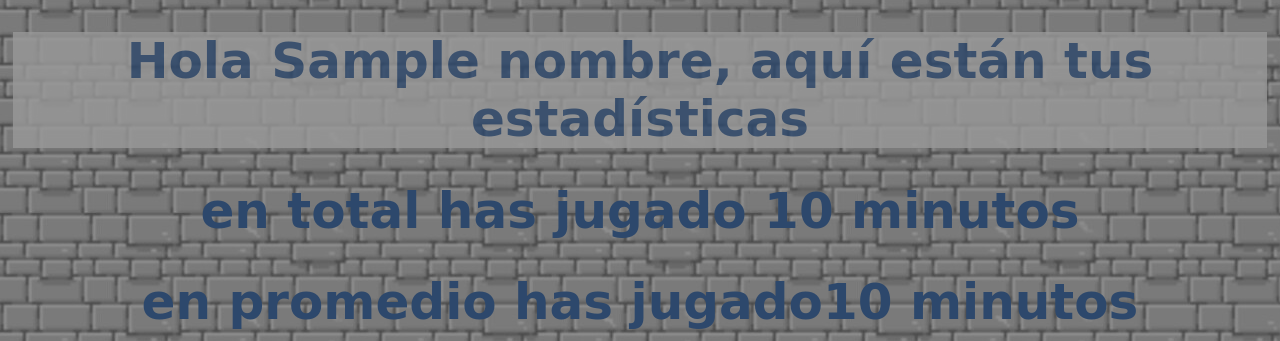
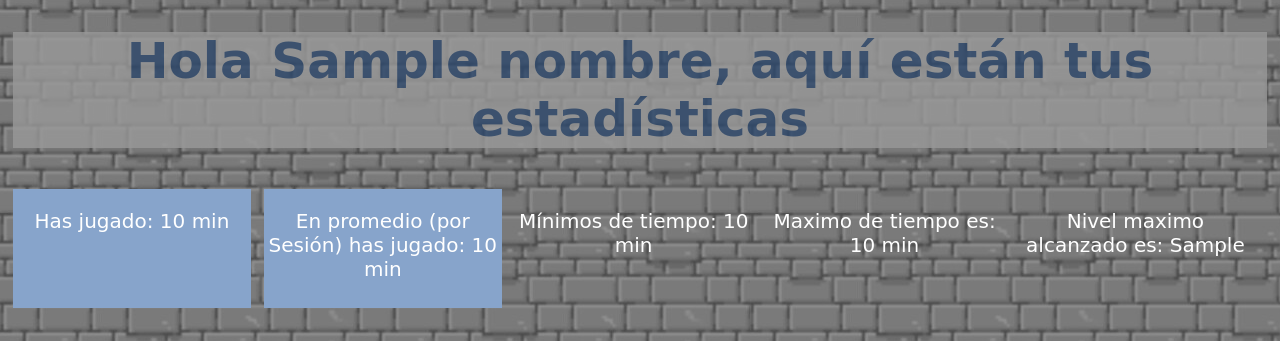
Before and after one commit to llFCAxelentell/WebSTEM, a Django app: template templates/mi_estadistica.html in a window 1280 px wide. Shown: the part 246-587 px from the top of the page. Run offline with Django 3.2, Linux system fonts and the light colour scheme; the template is opened without the code that fills it: most values are stand-ins (such as "Sample title", 1, 10 or a date in 2020); some libraries are stand-ins or nearby versions.

Commit message:
Update mi_estadistica.html

```diff
--- a/templates/mi_estadistica.html
+++ b/templates/mi_estadistica.html
@@ -35,11 +35,14 @@
 
 
     <h1 class = "a">Hola {{nombre}}, aquí están tus estadísticas </h1>
-    <h1>en total has jugado {{tiempoTot}} minutos</h1>
-    <h1>en promedio has jugado{{tiempoProm}} minutos</h1>
-    <h1>el mínimos tiempo es {{tiempoMin}} minutos</h1>
-    <h1>el maximo tiempo es {{tiempoMax}} minutos</h1>
-    <h1>el nivel maximo alcanzado es {{nivelMax}} </h1>
+
+    <div class="grid-container11">
+        <div class = "uno"><p>Has jugado: {{tiempoTot}} min</p></div>
+        <div class = "dos"><p>En promedio (por Sesión) has jugado: {{tiempoProm}} min</p></div>
+        <div class = "tres"><p>Mínimos de tiempo: {{tiempoMin}} min</p></div>
+        <div class = "cuatro"><p>Maximo de tiempo es: {{tiempoMax}} min</p></div>
+        <div class = "cinco"><p>Nivel maximo alcanzado es: {{nivelMax}}</p></div>
+    </div>
 
     <div class="grid-container8">
     <!--Prueba Grafica 1-->
```
